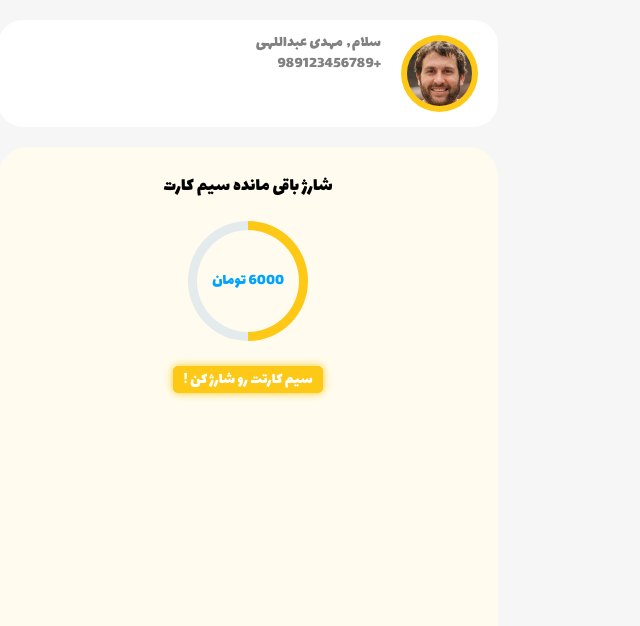
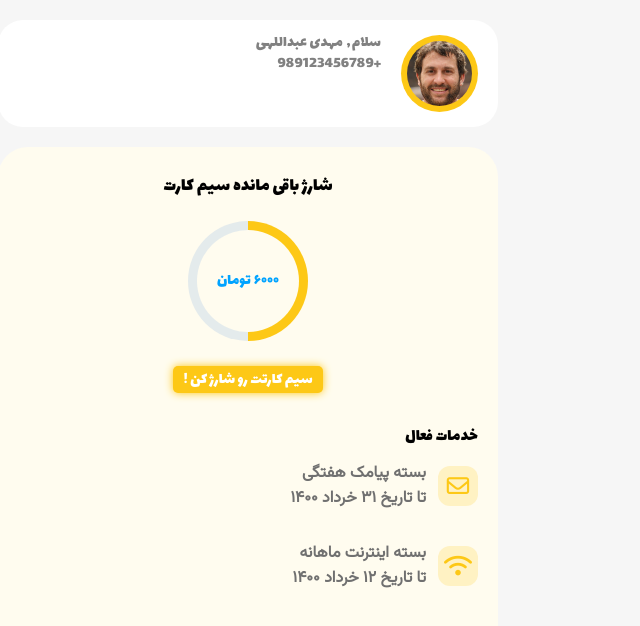
Before and after one commit to MAwasTaken/My-Irancell, a plain HTML site: page frontend/index.html in a window 1280 px wide. Shown: the whole page, without its empty margins (22-662 px from the left). Drawn offline with nearby package versions, Linux system fonts and the light colour scheme.

Commit message:
Active Services Created.

```diff
--- a/frontend/content/css/index.css
+++ b/frontend/content/css/index.css
@@ -104,3 +104,28 @@ body {
 .progress-10 {
   background-image: -webkit-linear-gradient(0deg, #e4ebec 50%, transparent 50%), -webkit-linear-gradient(right, var(--gold-400) 50%, #e4ebec 50%);
 }
+
+.service-title {
+  margin-top: 35px;
+  margin-bottom: 15px;
+  font-size: 1.1rem;
+}
+
+.active-service-box {
+  column-gap: 12px;
+  color: var(--gray-600);
+  margin-bottom: 30px;
+}
+
+.active-service-icon {
+  font-size: 1.4rem;
+  width: 40px;
+  height: 40px;
+  background-color: rgba(253, 199, 23, 0.2);
+  border-radius: 12px;
+  color: var(--gold-400);
+}
+
+.active-service-box-desc {
+  line-height: 25px;
+}
--- a/frontend/index.html
+++ b/frontend/index.html
@@ -26,11 +26,31 @@
         <div class="sim-card-charge-title">شارژ باقی مانده سیم کارت</div>
         <div class="flex flex-column align-items-center">
           <div class="charge-progress progress-10">
-            <div class="overlay">6000 تومان</div>
+            <div class="overlay">۶۰۰۰ تومان</div>
           </div>
           <button class="charge-btn lalezar-font">سیم کارتت رو شارژ کن !</button>
         </div>
+        <h1 class="service-title">خدمات فعال</h1>
+        <div class="active-service-box flex align-items-center vazir-fb">
+          <span class="active-service-icon flex align-items-center justify-content-center">
+            <i class="fa-regular fa-envelope"></i>
+          </span>
+          <div class="active-service-box-desc">
+            <h4>بسته پیامک هفتگی</h4>
+            <h6>تا تاریخ ۳۱ خرداد ۱۴۰۰</h6>
+          </div>
+        </div>
+        <div class="active-service-box flex align-items-center vazir-fb">
+          <span class="active-service-icon flex align-items-center justify-content-center">
+            <i class="fa-solid fa-wifi"></i>
+          </span>
+          <div class="active-service-box-desc">
+            <h4>بسته اینترنت ماهانه</h4>
+            <h6>تا تاریخ ۱۲ خرداد ۱۴۰۰</h6>
+          </div>
+        </div>
       </div>
+      <!-- active services -->
 		</div>
 		<script src="https://cdnjs.cloudflare.com/ajax/libs/Chart.js/3.8.2/chart.min.js"></script>
 		<script src="content/js/index.js"></script>
```
